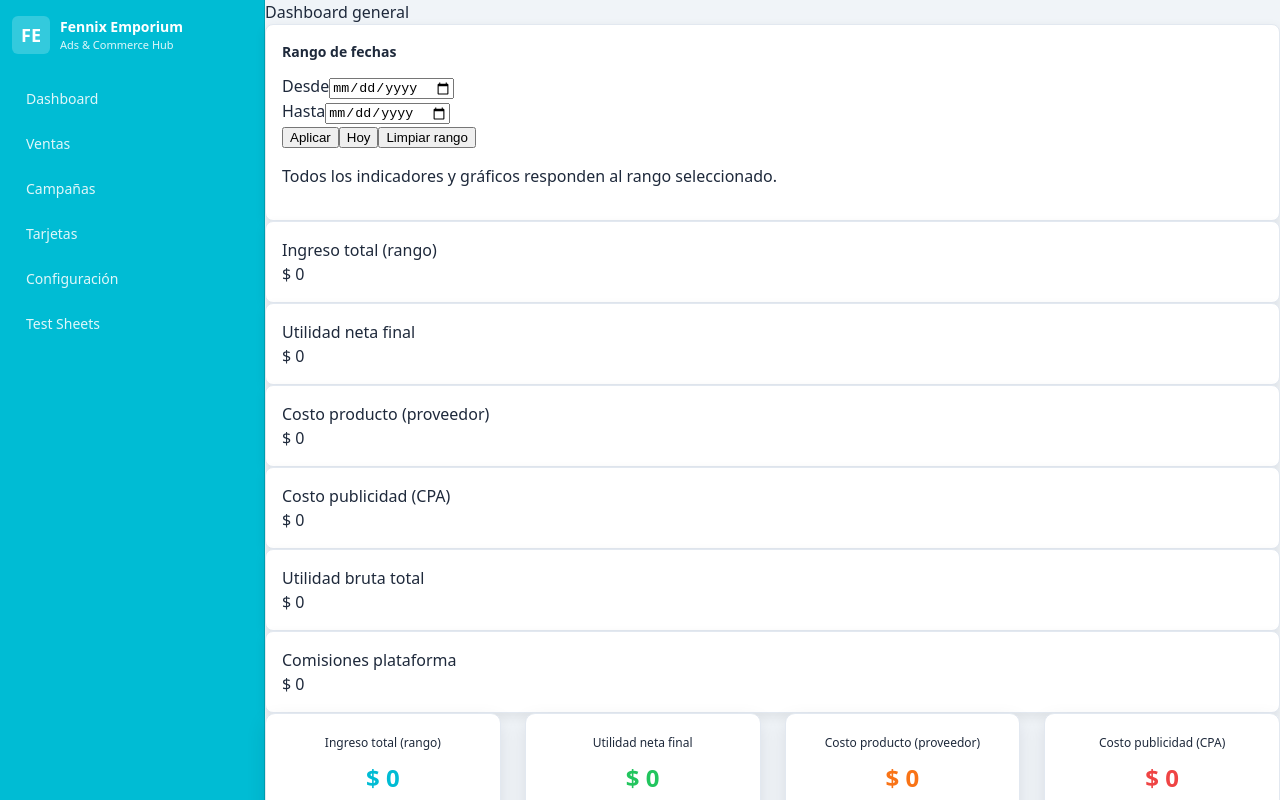
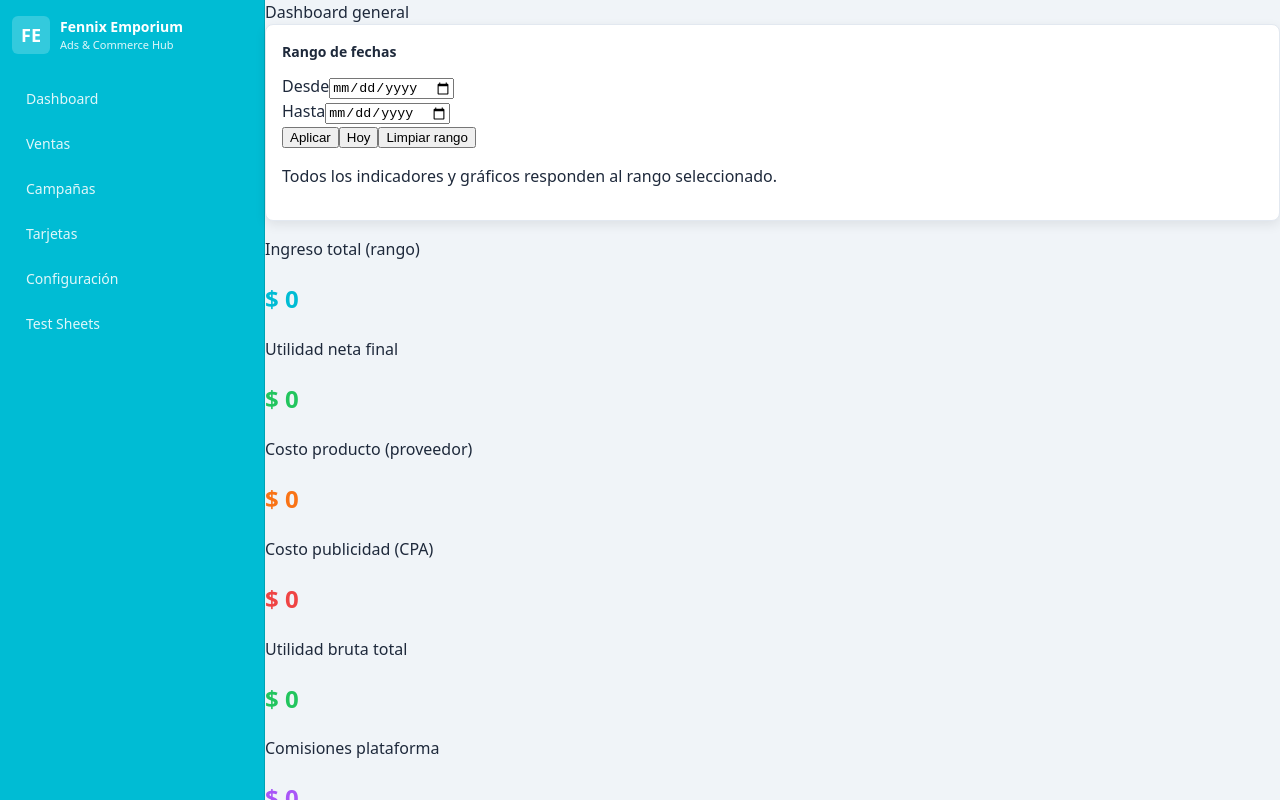
Before and after one commit to keianrpo-ops/emporium-dashboard, a React (Vite) app: page / in a window 1280 px wide. Shown: the top 800 px of the page. Built offline with nearby package versions, Linux system fonts and the light colour scheme; no server answers.

Commit message:
Deploy automático

```diff
--- a/src/components/KpiGrid.tsx
+++ b/src/components/KpiGrid.tsx
@@ -1,28 +1,71 @@
 // src/components/KpiGrid.tsx
 import React from 'react';
-import type { Kpi } from '../types';
 
-interface Props {
-  kpis: Kpi[];
+interface KpiCard {
+  id: string;
+  label: string;
+  value: number;
+  currency?: boolean;
+  unit?: string;      // %, x, etc.
+  color?: string;     // color principal del valor
 }
 
-const formatCurrency = (value: number) =>
-  '$ ' + value.toLocaleString('es-CO', { maximumFractionDigits: 0 });
+interface KpiGridProps {
+  kpis: KpiCard[];
+}
 
-const KpiGrid: React.FC<Props> = ({ kpis }) => {
+const formatValue = (kpi: KpiCard) => {
+  const v = Number(kpi.value) || 0;
+
+  if (kpi.currency) {
+    return `$ ${v.toLocaleString('es-CO')}`;
+  }
+
+  if (kpi.unit === '%') {
+    return `${v.toFixed(1)} %`;
+  }
+
+  if (kpi.unit === 'x') {
+    return `${v.toFixed(2)}x`;
+  }
+
+  return v.toLocaleString('es-CO');
+};
+
+const KpiGrid: React.FC<KpiGridProps> = ({ kpis }) => {
   return (
     <div className="kpi-grid">
-      {kpis.map((kpi) => (
-        <div key={kpi.id} className="card card--kpi">
-          <div className="card-label">{kpi.label}</div>
-          <div className="card-value">
-            {kpi.currency ? formatCurrency(kpi.value) : kpi.value}
+      {kpis.map((kpi) => {
+        const valueNumber = Number(kpi.value) || 0;
+
+        // “relleno” del gauge: si no tienes porcentaje, simplemente 100%
+        const gaugeFill =
+          kpi.unit === '%' ? Math.max(0, Math.min(100, valueNumber)) : 100;
+
+        return (
+          <div key={kpi.id} className="kpi-card">
+            <p className="kpi-card-label">{kpi.label}</p>
+
+            <h2
+              className="kpi-card-value"
+              style={{ color: kpi.color || '#0f172a' }}
+            >
+              {formatValue(kpi)}
+            </h2>
+
+            <div className="kpi-gauge">
+              <div
+                className="kpi-gauge-fill"
+                style={{ width: `${gaugeFill}%` }}
+              />
+            </div>
+
+            {kpi.unit && !kpi.currency && (
+              <span className="kpi-card-unit">{kpi.unit}</span>
+            )}
           </div>
-          <div className="kpi-progress">
-            <div className="kpi-progress-bar" />
-          </div>
-        </div>
-      ))}
+        );
+      })}
     </div>
   );
 };
```
